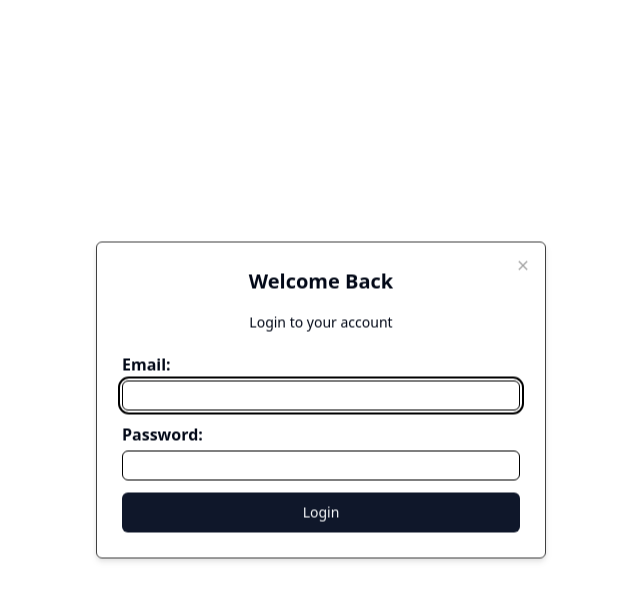
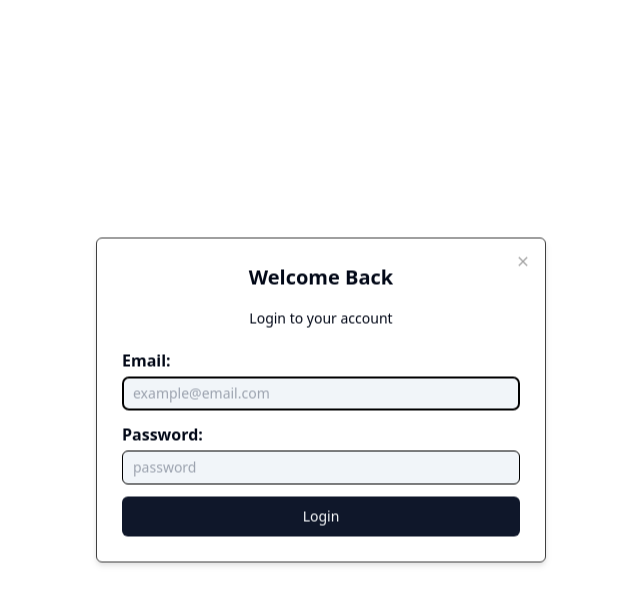
Before and after one commit to Ananya-Sa/hackathonproj, a Next.js app: page /getting-started in a window 1280 px wide. Both pictures are taken after a click on the button "Login as AICTE Admin". Shown: the top 604 px of the page, without its empty margins (319-959 px from the left). Built offline with nearby package versions, Linux system fonts and the light colour scheme.

Commit message:
Push to router

```diff
--- a/components/shared/AuthModel.tsx
+++ b/components/shared/AuthModel.tsx
@@ -38,7 +38,7 @@ function LoginAuthModal() {
     });
     if (!errors) {
       Cookies.set("token", token, { expires: 1 });
-      console.log("Success");
+      router.push("/");
     }
   }
 
@@ -56,7 +56,8 @@ function LoginAuthModal() {
           name="email"
           id="email"
           onChange={handleChangeEmail}
-          className="w-full  border-black rounded-md border px-3 py-1 text-sm outline-black outline-offset-4 mb-3"
+          placeholder="example@email.com"
+          className="w-full  border-black items-center bg-slate-100 rounded-md border px-2.5 py-1.5 text-sm outline-black outline-offset-3 mb-3"
         />
         <label className="block mb-1 font-semibold">Password:</label>
         <input
@@ -64,7 +65,8 @@ function LoginAuthModal() {
           name="password"
           onChange={handleChangePassword}
           id="password"
-          className="w-full border-black rounded-md border px-3 py-1 text-sm outline-black outline-offset-4 mb-3"
+          placeholder="password"
+          className="w-full border-black bg-slate-100 rounded-md border px-2.5 py-1.5 text-sm outline-black outline-offset-3 mb-3"
         />
         <Button className="w-full">Login</Button>
       </form>
```
